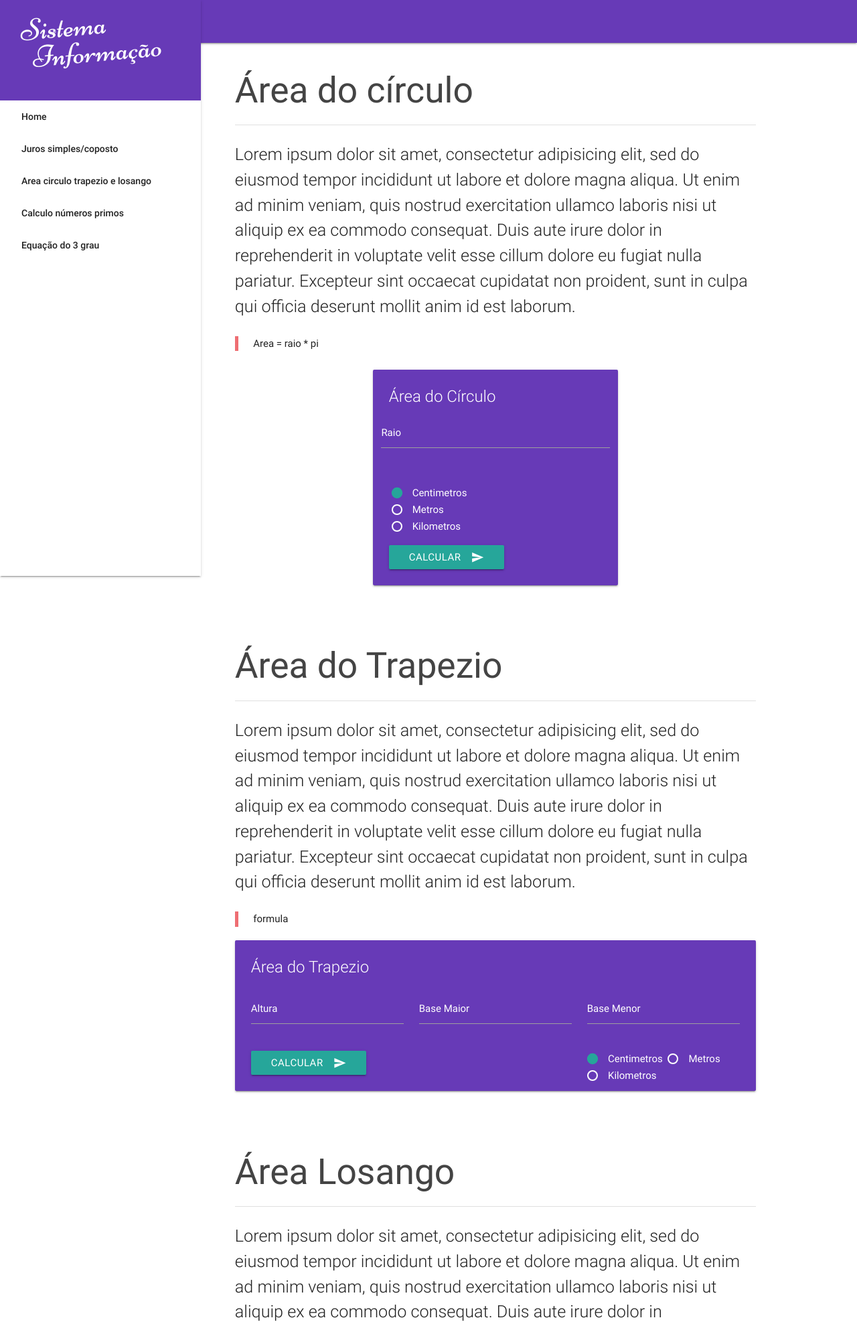
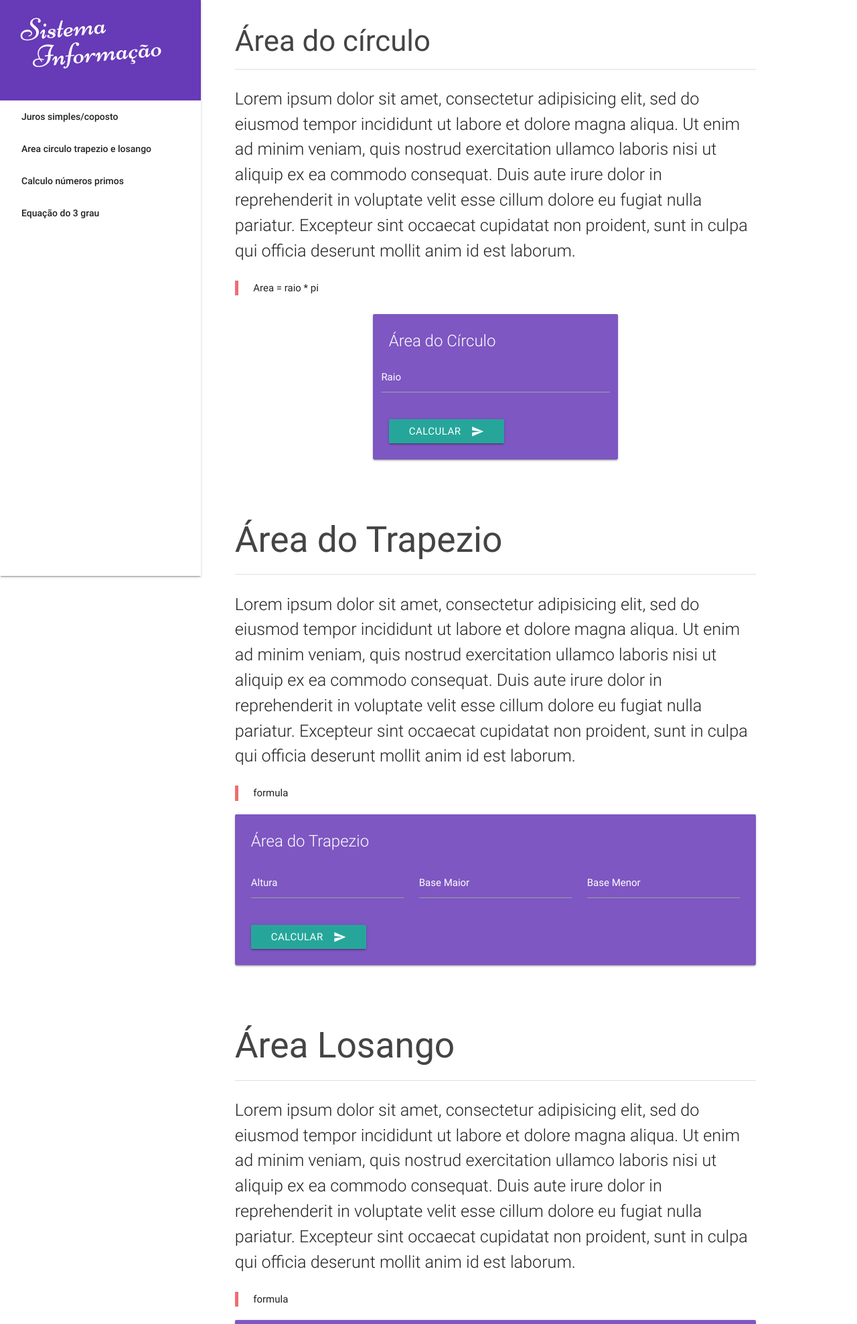
Before and after one commit to DeividFrancis/at.1_3p_si_2018.1-linguagem_e_desenvolvimento_para_web, a PHP site: page /area-circulo-trapezio-losango in a window 1280 px wide. Shown: the top 1977 px of the page at 67% size. Run offline with PHP 8.4, Linux system fonts and the light colour scheme; some libraries are stand-ins or nearby versions.

Commit message:
Corrigindo cores e estrutura de layouts

```diff
--- a/app/controller/quantidadeDePrimosEntreDoisNumeros.controller.php
+++ b/app/controller/quantidadeDePrimosEntreDoisNumeros.controller.php
@@ -18,14 +18,14 @@ if (filter_has_var(INPUT_POST,'primos')) {
   foreach ($res as $key => $value) {
       if ($value) {
         $cont++;
-        $html.="<strong class='blue-text'>".$key."</strong>, ";
+        $html.="<strong class='deep-purple-text'>".$key."</strong>, ";
       }else {
         $html.=$key.", ";
       }
   }
 
   echo "
-  <div id='resultado' class='card-panel'>
+  <div id='resultado' class='card-panel black-text'>
   <strong>De ".$numero_inicial." até ".$numero_final." contêm ".$cont." números primos!</strong>
   <p class='flow-text'>".$html."</p>
   </div>
--- a/app/lib/css/my-css.css
+++ b/app/lib/css/my-css.css
@@ -1,6 +1,11 @@
 main,footer,header{
   padding-left: 200px;
 }
+
+main{
+  min-height: 80vh;
+}
+
 @media only screen and (max-width: 992px){
   main,footer,header{
     padding-left: 0;
--- a/app/views/_includes/header.php
+++ b/app/views/_includes/header.php
@@ -1,3 +1,4 @@
+
 <!DOCTYPE html>
 <html>
 <head>
@@ -9,7 +10,13 @@
   <link rel="stylesheet" href="/lib/css/my-css.css">
   <!--Import Google Icon Font-->
   <link href="https://fonts.googleapis.com/icon?family=Material+Icons" rel="stylesheet">
+  <!-- Import Google font -->
   <link href="https://fonts.googleapis.com/css?family=Niconne&amp;subset=latin-ext" rel="stylesheet">
+  <!-- Import fontawesome -->
+  <!-- <script defer src="https://use.fontawesome.com/releases/v5.0.8/js/all.js"></script> -->
+
+  <script src="https://use.fontawesome.com/14755b31a8.js"></script>
+
 
   <!--Import materialize.css-->
   <link rel="stylesheet" href="https://cdnjs.cloudflare.com/ajax/libs/materialize/0.100.2/css/materialize.min.css">
@@ -20,28 +27,31 @@
 </head>
 <body class="">
   <header>
-      <nav class="top-nav deep-purple">
+     <nav class="top-nav hide-on-large-only deep-purple">
       <div class="container">
-          <div class="nav-wrapper">
-            <!-- <a href="#" class="brand-logo">Logo</a> -->
-            <!-- <ul id="nav-mobile" class="right">
-              <li><a href="sass.html">Sass</a></li>
-              <li><a href="collapsible.html">JavaScript</a></li>
-              <li><a href="badges.html">Components</a></li>
-            </ul> -->
-          </div>
-            <a href="#" data-activates="nav-mobile" class="button-collapse top-nav full hide-on-large-only"><i class="material-icons">menu</i></a>
+      <!-- <div class="nav-wrapper deep-purple-text">
+        <a href="#" class="brand-logo">Logo</a>
+        <ul id="nav-mobile" class="right">
+          <li><a class="deep-purple-text" href="collapsible.html">JavaScript</a></li>
+          <li><a class="deep-purple-text" href="badges.html">Components</a></li>
+          <li><a class="deep-purple-text" href="https://github.com/DeividFrancis/at.1_3p_si_2018.1-linguagem_e_desenvolvimento_para_web"><i class="fa fa-github fa-2x"></i></a></li>
+        </ul>
+      </div> -->
+      <a href="#" data-activates="nav-mobile" class="button-collapse top-nav full "><i class="material-icons ">menu</i></a>
       </div>
     </nav>
     <ul id="nav-mobile" class="side-nav fixed">
-        <li class="banner-logo deep-purple white-text">
-          <div class="logo">
+      <a href="//localhost:8080">
+      <li class="banner-logo deep-purple ">
+        <div class="logo white-text">
           <span class="sistema">Sistema</span>
           <span class="de">de</span>
           <span class="informacao">Informação</span>
         </div>
       </li>
-        <li><a href="//localhost:8080">Home</a></li>
+    </a>
+
+      <!-- <li><a href="//localhost:8080">Home</a></li> -->
       <li><a href="juros-simples-composto">Juros simples/coposto</a></li>
       <li><a href="area-circulo-trapezio-losango">Area circulo trapezio e losango</a></li>
       <li><a href="quantidade-de-numeros-primos-entre-dois-numeros">Calculo números primos</a></li>
--- a/app/views/calculo/areaCirculoTrapezioLosango.template.php
+++ b/app/views/calculo/areaCirculoTrapezioLosango.template.php
@@ -3,15 +3,15 @@
 <div class="section">
   <div class="col s12">
     <div class="row">
-      <h2 class="hader">Área do círculo</h2>
+      <h3 class="hader">Área do círculo</h3>
       <div class="divider"></div>
 
       <p class="flow-text">Lorem ipsum dolor sit amet, consectetur adipisicing elit, sed do eiusmod tempor incididunt ut labore et dolore magna aliqua. Ut enim ad minim veniam, quis nostrud exercitation ullamco laboris nisi ut aliquip ex ea commodo consequat. Duis aute irure dolor in reprehenderit in voluptate velit esse cillum dolore eu fugiat nulla pariatur. Excepteur sint occaecat cupidatat non proident, sunt in culpa qui officia deserunt mollit anim id est laborum.</p>
       <blockquote>
         Area = raio * pi
       </blockquote>
-      <div class="col s12 l6 offset-l3">
-        <div id="circulo" class="card hoverable deep-purple  white-text">
+      <div class="col  l6 offset-l3">
+        <div id="circulo" class="card hoverable deep-purple lighten-1  white-text">
           <div class="card-content">
             <div class="card-title">Área do Círculo</div>
             <form action="/area-circulo-trapezio-losango#circulo" method="post">
@@ -21,7 +21,7 @@
                   <label for="raio">Raio</label>
                 </div>
               </div>
-              <div class="section">
+              <!-- <div class="section">
                 <p>
                   <input name="uniMedida" type="radio" id="cm1" value="cm"checked />
                   <label for="cm1">Centimetros</label>
@@ -34,7 +34,7 @@
                   <input name="uniMedida" type="radio" id="km1" value="km"/>
                   <label for="km1">Kilometros</label>
                 </p>
-              </div>
+              </div> -->
               <button class="btn waves-effect waves-light" type="submit" name="circulo"> Calcular
                 <i class="material-icons right">send</i>
               </button>
@@ -58,8 +58,7 @@
       <blockquote cite="http://">
         formula
       </blockquote>
-
-      <div id="trapezio" class="card hoverable deep-purple   white-text">
+        <div id="trapezio" class="card hoverable deep-purple lighten-1   white-text">
         <div class="card-content">
           <div class="card-title">Área do Trapezio</div>
           <form action="/area-circulo-trapezio-losango#trapezio" method="post">
@@ -77,17 +76,17 @@
                 <label for="BaseMenor">Base Menor</label>
               </div>
             </div>
-            <button class="btn waves-effect waves-light" type="submit" name="areaTrapezio"> Calcular
+              <button class="btn waves-effect waves-light l6" type="submit" name="areaTrapezio"> Calcular
                 <i class="material-icons right">send</i>
               </button>
-            <div class="col s12 m4 right">
+              <!-- <div class="row col m6 s3 offset-m3 hide">
                 <input name="uniMedida" type="radio" id="cm2" value="cm"checked />
                 <label for="cm2">Centimetros</label>
                 <input name="uniMedida" type="radio" id="mt2" value="mt" />
                 <label for="mt2">Metros</label>
                 <input name="uniMedida" type="radio" id="km2" value="km"/>
                 <label for="km2">Kilometros</label>
-            </div>
+              </div> -->
           </form>
         </div>
         <?php
@@ -110,7 +109,7 @@
         formula
       </blockquote>
 
-      <div id="losango" class="card hoverable deep-purple   white-text">
+      <div id="losango" class="card hoverable deep-purple lighten-1   white-text">
         <div class="card-content">
           <div class="card-title">Área Losango</div>
           <form action="/area-circulo-trapezio-losango#losango" method="post">
@@ -127,14 +126,14 @@
             <button class="btn waves-effect waves-light" type="submit" name="losango"> Calcular
               <i class="material-icons right">send</i>
             </button>
-            <span class="right">
+            <!-- <span class="right">
               <input name="uniMedida" type="radio" id="cm3" value="cm"checked />
               <label for="cm3">Centimetros</label>
               <input name="uniMedida" type="radio" id="mt3" value="mt" />
               <label for="mt3">Metros</label>
               <input name="uniMedida" type="radio" id="km3" value="km"/>
               <label for="km3">Kilometros</label>
-            </span>
+            </span> -->
           </form>
         </div>
         <?php include '../../controller/areaLosango.controller.php'; ?>
@@ -154,7 +153,7 @@
         formula
       </blockquote>
 
-      <div id="volume-cilindro" class="card hoverable deep-purple   white-text">
+      <div id="volume-cilindro" class="card hoverable deep-purple lighten-1   white-text">
         <div class="card-content">
           <div class="card-title">Área e volume do cílindro</div>
           <form action="/area-circulo-trapezio-losango#volume-cilindro" method="post">
@@ -171,14 +170,14 @@
             <button class="btn waves-effect waves-light" type="submit" name="cilindro"> Calcular
               <i class="material-icons right">send</i>
             </button>
-            <span class="right">
+            <!-- <span class="right">
               <input name="uniMedida" type="radio" id="cm4" value="cm"checked />
               <label for="cm4">Centimetros</label>
               <input name="uniMedida" type="radio" id="mt4" value="mt" />
               <label for="mt4">Metros</label>
               <input name="uniMedida" type="radio" id="km4" value="km"/>
               <label for="km4">Kilometros</label>
-            </span>
+            </span> -->
           </form>
         </div>
         <?php include '../../controller/areaVolumeCilindro.controller.php'; ?>
--- a/app/views/calculo/quantidadeDePrimosEntreDoisNumeros.template.php
+++ b/app/views/calculo/quantidadeDePrimosEntreDoisNumeros.template.php
@@ -1,6 +1,6 @@
 <?php $title = "Qtd De Primos Entre Dois Numeros"; require_once '../_includes/header.php'; ?>
 
-<div class="card deep-purple">
+<div class="card deep-purple hoverable white-text">
   <div class="card-content">
     <div class="card-title">Números primos entre dois números</div>
     <form action="/quantidade-de-numeros-primos-entre-dois-numeros#resultado" class="col s12" method="post">
```
Also changed, not shown: app/modal/html.html (added). Lines whose indentation alone changed are shown as unchanged.
